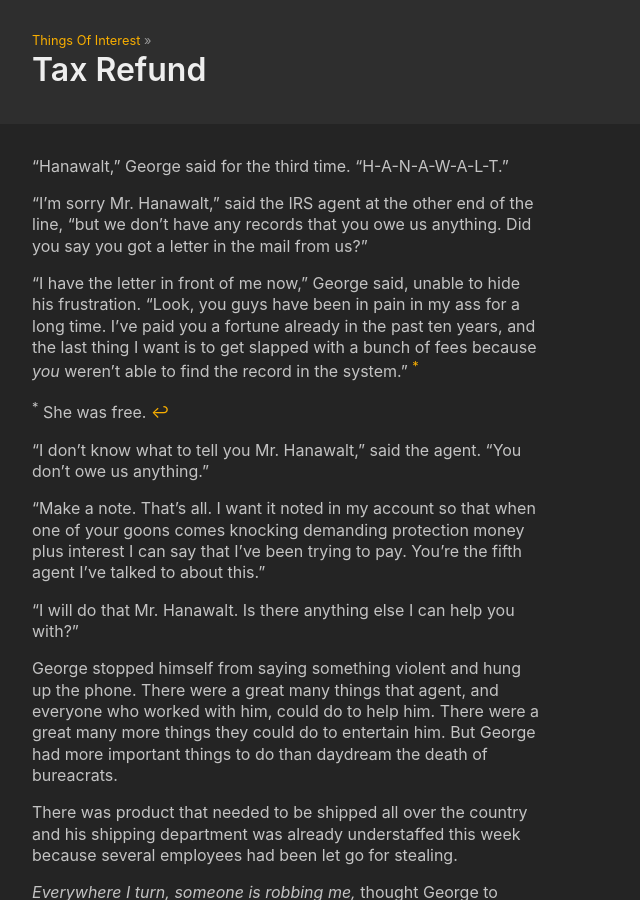
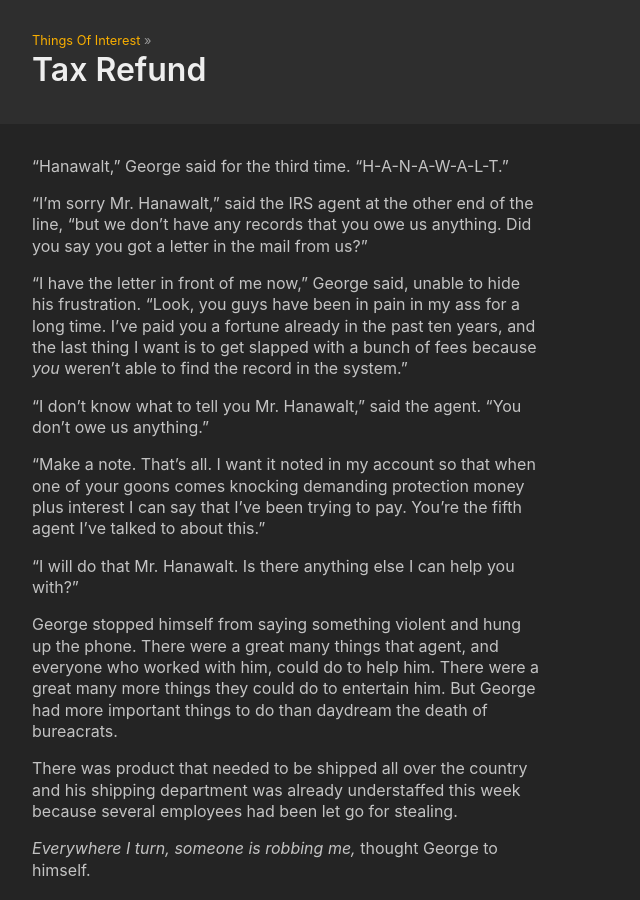
Before and after one commit to wakgill/website, a Jekyll site: the page built from tax.md, in a window 1280 px wide and 900 px high. Shown: the whole window, without its empty margins (0-640 px from the left). Built offline with Jekyll 4.4.1, drawn with Linux system fonts in a browser that asks for light colours.

Commit message:
Update tax.md

```diff
--- a/tax.md
+++ b/tax.md
@@ -11,9 +11,7 @@ records that you owe us anything. Did you say you got a letter in the mail from
 "I have the letter in front of me now," George said, unable to hide his frustration. "Look,
 you guys have been in pain in my ass for a long time. I've paid you a fortune already in the past ten years,
 and the last thing I want is to get slapped with a bunch of fees because
-*you* weren't able to find the record in the system." <sup><a href="#fn2" id="ref2">\*</a></sup>
-
-<sup id="fn2">*</sup> She was free. [&#x21a9;&#xfe0e;](#ref2)
+*you* weren't able to find the record in the system."
 
 "I don't know what to tell you Mr. Hanawalt," said the agent. "You don't owe us anything."
 
```
